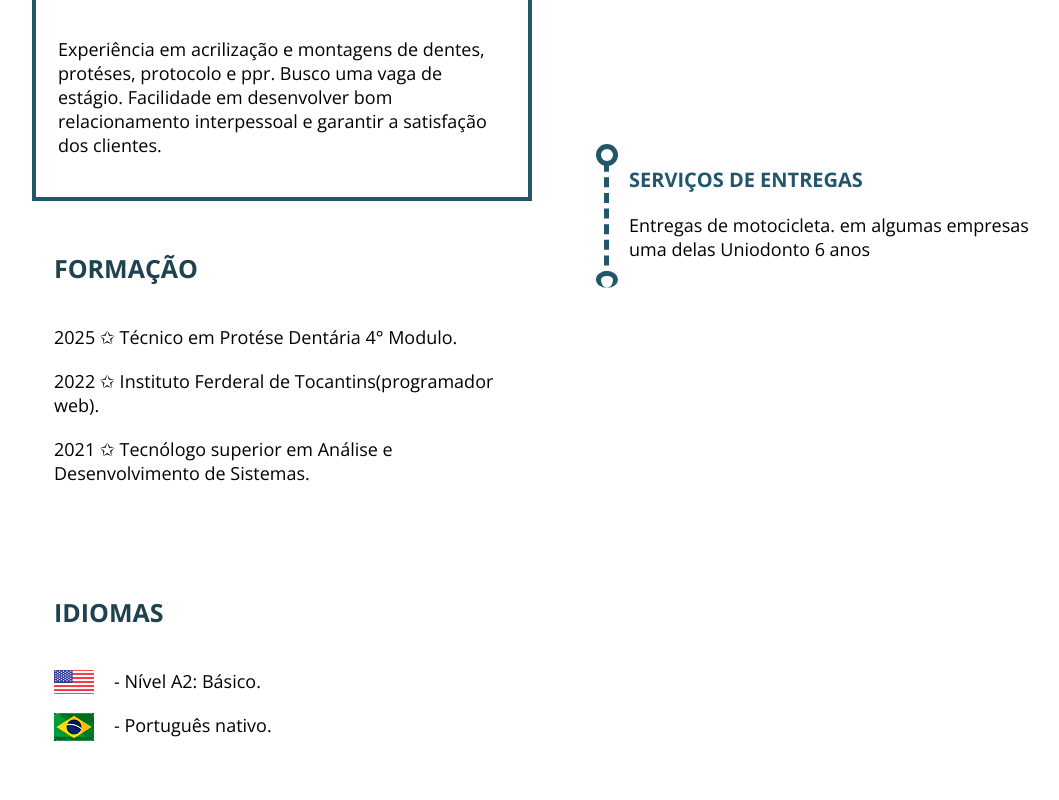
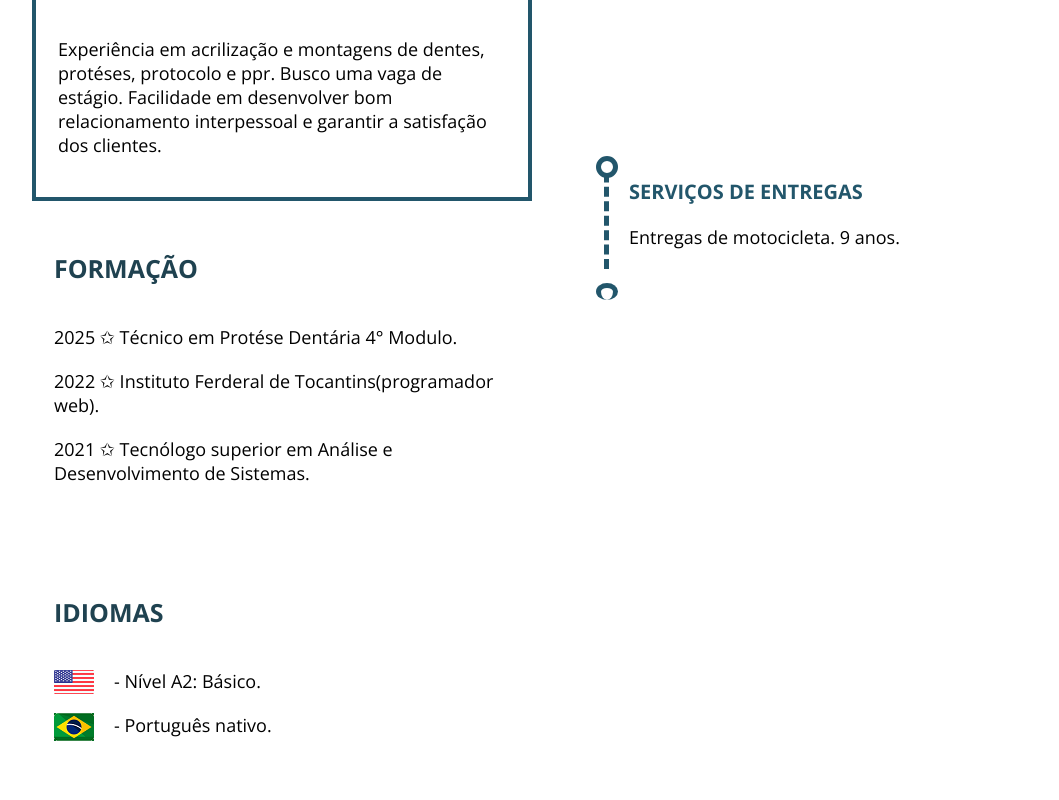
Before and after one commit to Caique215/aula_jquery_ajax, a plain HTML site: page cv/smt/indexCV.html in a window 1280 px wide. Shown: the part 957-1757 px from the top of the page, without its empty margins (83-1142 px from the left). Drawn offline with nearby package versions, Linux system fonts and the light colour scheme; a web font is replaced by a local one.

Commit message:
Update indexCV.html

```diff
--- a/cv/smt/indexCV.html
+++ b/cv/smt/indexCV.html
@@ -94,7 +94,7 @@
             <h2>Experiências </h2>
 
             <li><h5>Serviços de entregas</h5>Entregas de motocicleta.
-                em algumas empresas uma delas Uniodonto 6 anos </li>
+               9 anos. </li>
 
 
 
```
